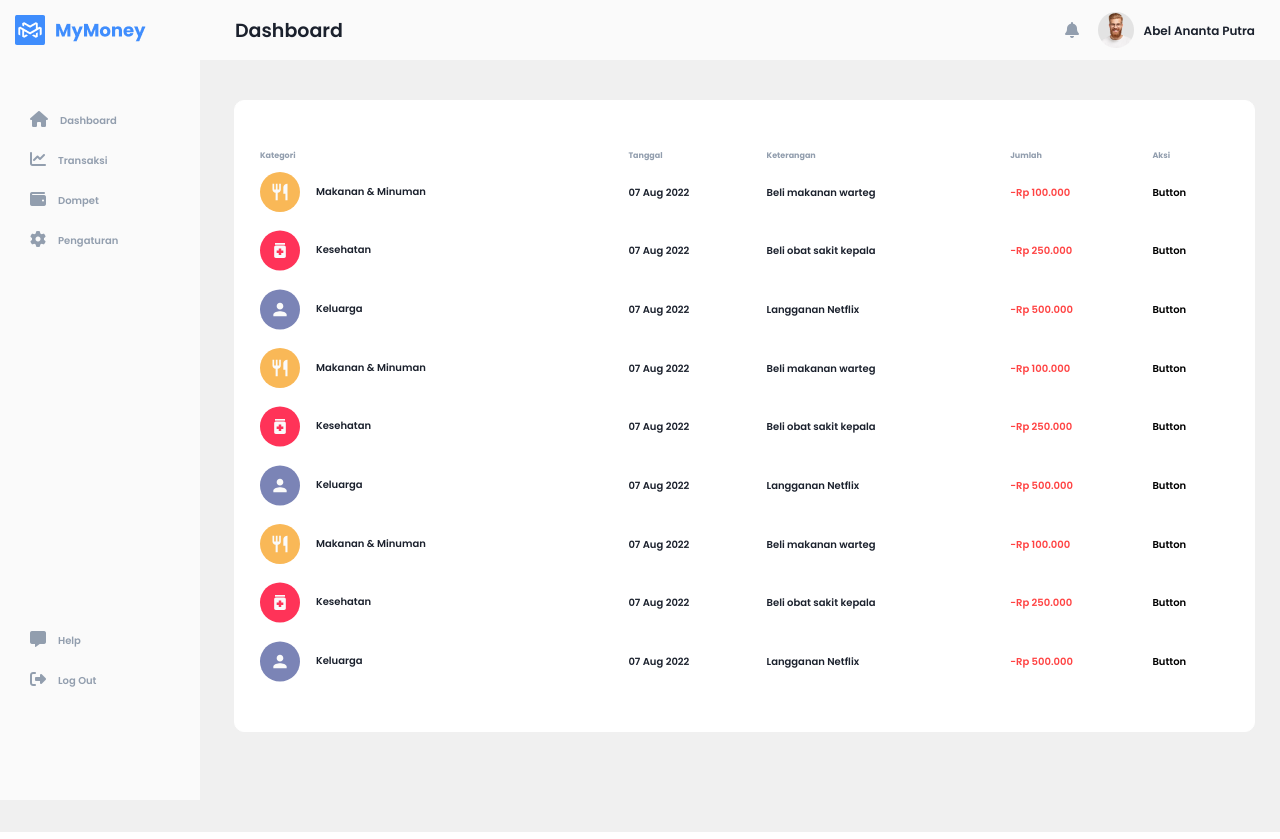
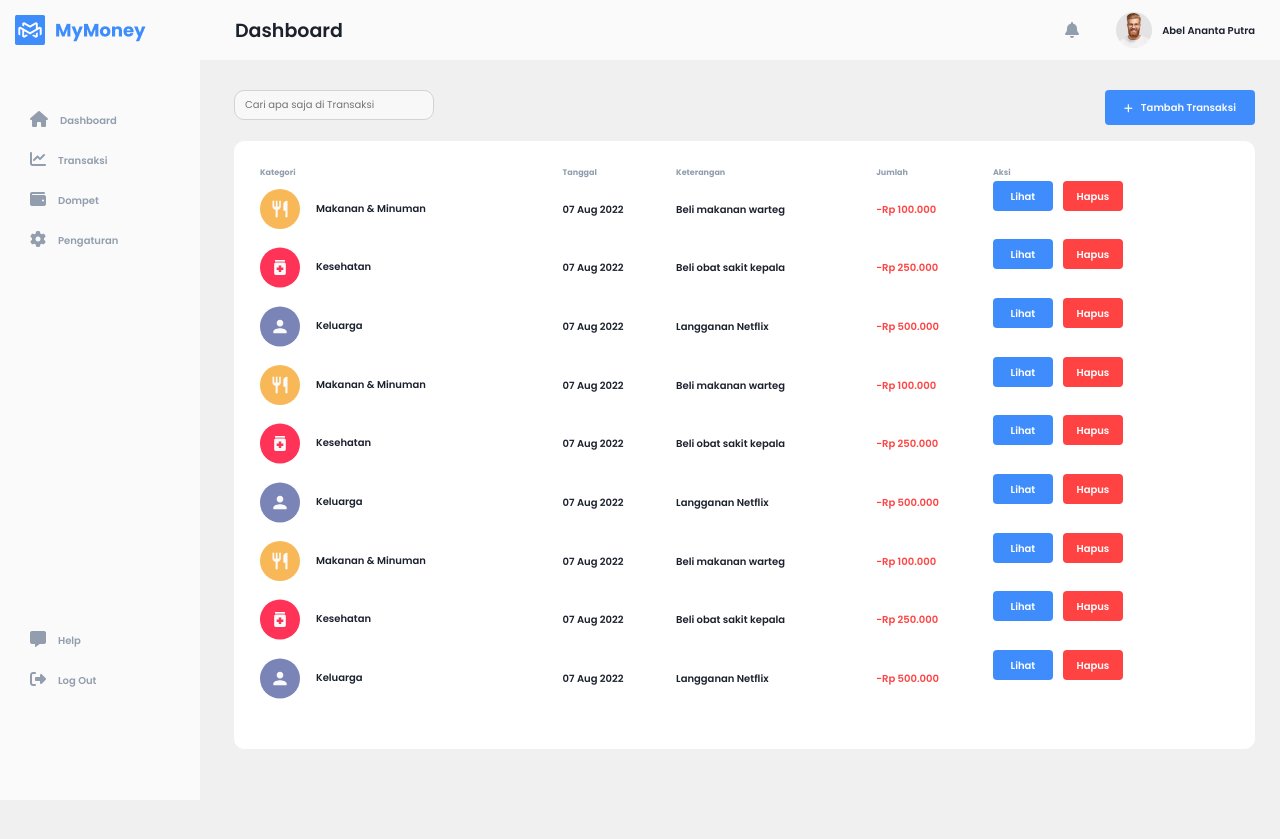
Before and after one commit to abelannta/mymoney-seal, a React (Create React App) app: page /transaksi in a window 1280 px wide. Built offline with nearby package versions, Linux system fonts and the light colour scheme.

Commit message:
transaction done (-modal)

```diff
--- a/src/component/navigation/navigation.css
+++ b/src/component/navigation/navigation.css
@@ -110,7 +110,7 @@
 
 .profile-name {
     font-weight: 600;
-    font-size: 12px;
+    font-size: 10px;
     line-height: 21px;
     color: #1B212D;
 
--- a/src/pages/transaction/transaction.css
+++ b/src/pages/transaction/transaction.css
@@ -1,4 +1,65 @@
 .transaction-container {
     background: #f0f0f0;
-    padding: 100px 25px;
+    padding: 90px 25px;
 }
+
+.search-input {
+    background: #F8F8F8;
+    border: 1px solid #D3D3D3;
+    border-radius: 10px;
+    width: 200px;
+    height: 30px;
+    padding: 10px;
+
+    font-weight: 400;
+    font-size: 10px;
+    line-height: 17px;
+}
+
+.add-btn {
+    width: 150px;
+    height: 35px;
+    background: #3F8DFD;
+    border-radius: 4px;
+    color: #FFFFFF;
+    display: flex;
+    align-items: center;
+    justify-content: center;
+
+    font-weight: 600;
+    font-size: 10px;
+    line-height: 21px;
+    color: #FAFAFA;
+
+    cursor: pointer;
+}
+
+.add-btn:hover {
+    background: #1f70e2;
+}
+
+.btn-wrapper {
+    display: flex;
+    align-items: center;
+}
+
+.trans-btn {
+    border-radius: 4px;
+    width: 60px;
+    height: 30px;
+    display: flex;
+    align-items: center;
+    justify-content: center;
+    cursor: pointer;
+
+    color: #FFFFFF;
+}
+
+.trans-btn.lihat {
+    background: #3F8DFD;
+    margin-right: 10px;
+}
+
+.trans-btn.hapus {
+    background: #FF4343;
+}
--- a/src/pages/transaction/transaction.js
+++ b/src/pages/transaction/transaction.js
@@ -74,10 +74,17 @@ export default function Transaction() {
             <div className='row'>
                 <div className='col-2'></div>
                 <div className='col-10'>
+                    <div className='d-flex justify-content-between'>
+                        <input className="search-input mb-3" name="transaction" type="text" placeholder='Cari apa saja di Transaksi'/>
+                        <div className="add-btn mb-3">
+                            <i className='fas fa-plus me-2'></i>
+                            Tambah Transaksi
+                        </div>
+                    </div>
                     <div className="card bg-white border-white p-2"
                     style={{width: "18 rem", overflow: "hidden", borderRadius: 10}}>
                         <div className="card-body bg-white">
-                            <table className="table mt-4">
+                            <table className="table">
                                 <tr>
                                     <td className="bg-white fw-bold" style={{color: "#929EAE", fontSize: 8}}>Kategori</td>
                                     <td className="bg-white fw-bold" style={{color: "#929EAE", fontSize: 8}}>Tanggal</td>
@@ -92,8 +99,9 @@ export default function Transaction() {
                                             <td className="bg-white" style={{fontWeight: 600, color: "#1B212D", fontSize: 10}}>{item.date}</td>
                                             <td className="bg-white" style={{fontWeight: 600, color: "#1B212D", fontSize: 10}}>{item.desc}</td>
                                             <td className="bg-white" style={{fontWeight: 600, color: "#FF4343", fontSize: 10}}>{item.total}</td>
-                                            <td className="bg-white" style={{fontWeight: 600, color: "#000000", fontSize: 10}}>
-                                                Button
+                                            <td className="bg-white btn-wrapper" style={{fontWeight: 600, color: "#000000", fontSize: 10}}>
+                                                <div className='lihat trans-btn'>Lihat</div>
+                                                <div className='hapus trans-btn'>Hapus</div>
                                             </td>
                                         </tr>
                                     </>
```
